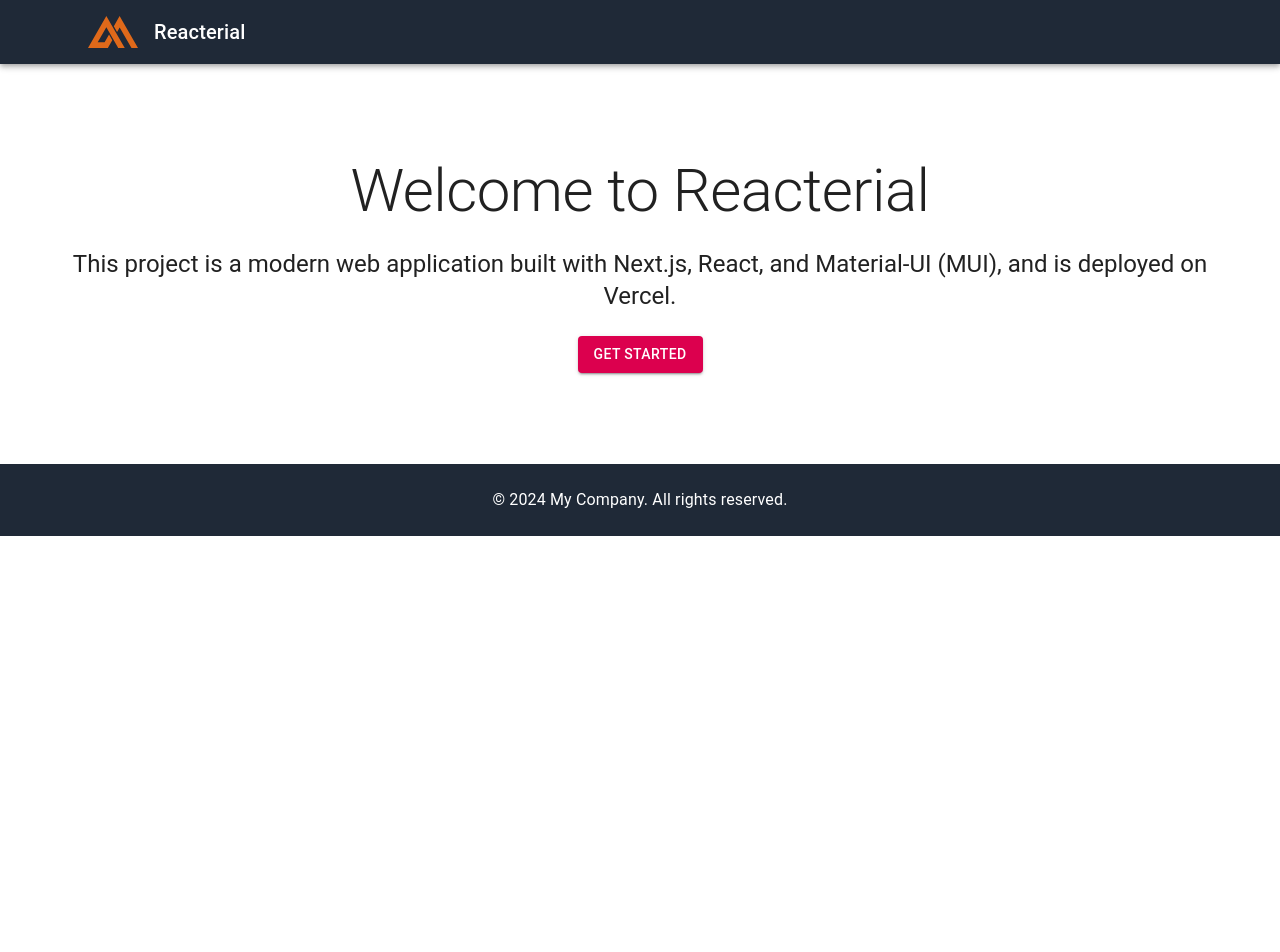
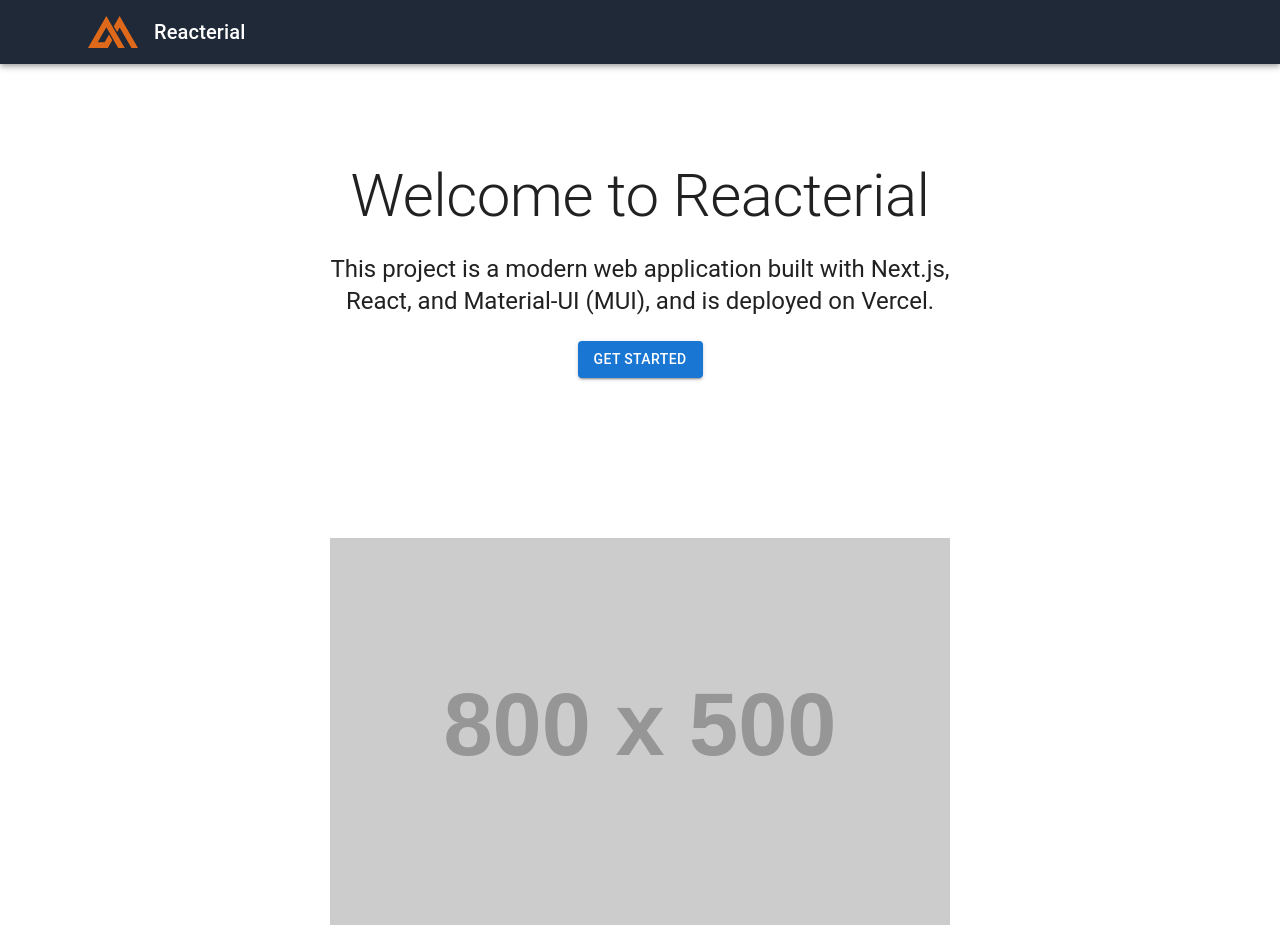
Before and after one commit to nolrm/reacterial, a Next.js app: page / in a window 1280 px wide. Shown: the top 952 px of the page. Before the commit the page ends 800 px from the top, so only its background shows below. Built offline with nearby package versions, Linux system fonts and the light colour scheme; no server answers.

Commit message:
Reacterial TODO and landing tidy ups

```diff
--- a/next.config.mjs
+++ b/next.config.mjs
@@ -1,4 +1,9 @@
 /** @type {import('next').NextConfig} */
-const nextConfig = {};
+const nextConfig = {
+    images: {
+        domains: ['placehold.co'],
+        dangerouslyAllowSVG: true,
+    },
+};
 
 export default nextConfig;
--- a/src/components/landing/banner.tsx
+++ b/src/components/landing/banner.tsx
@@ -1,22 +1,26 @@
 import { Box, Typography, Container, Button } from '@mui/material';
 import Link from 'next/link';
+import Image from "next/image";
 
 export default function Banner() {
     return (
-        <Box
+        <Box className="landing-banner"
             sx={{
-                height: '400px',
+                maxWidth: '700px',
                 display: 'flex',
                 flexDirection: 'column',
                 alignItems: 'center',
                 justifyContent: 'center',
-                // backgroundColor: 'primary.main',
-                // color: 'white',
+                padding: 2,
+                margin: '5em auto 10em',
                 textAlign: 'center',
-                padding: 2,
             }}
         >
             <Container>
+                <Box sx={{
+                    maxWidth: '700px',
+                    margin: '0 auto',
+                }}>
                     <Typography variant="h2" component="h1" gutterBottom>
                         Welcome to Reacterial
                     </Typography>
@@ -24,10 +28,23 @@ export default function Banner() {
                         This project is a modern web application built with Next.js, React, and Material-UI (MUI), and is deployed on Vercel.
                     </Typography>
                     <Link href="/login" passHref>
-                    <Button variant="contained" color="secondary" sx={{ mt: 2 }}>
+                        <Button variant="contained" color="primary" sx={{ mt: 2 }}>
                             Get Started
                         </Button>
                     </Link>
+                </Box>
+
+                <Box sx={{
+                    marginTop: '10em',
+                }}>
+                    <Image
+                        src='https://placehold.co/800x500'
+                        alt='Placeholder'
+                        layout='responsive'
+                        width={800}
+                        height={500}
+                    />
+                </Box>
             </Container>
         </Box>
     );
--- a/src/styles/styles.scss
+++ b/src/styles/styles.scss
@@ -12,3 +12,13 @@
     margin-left: 10px;
   }
 }
+
+.page-landing {
+  display: flex;
+  flex-direction: column;
+  min-height: 100vh;
+
+  main {
+    flex: 1 1 auto;
+  }
+}
```
Also changed, not shown: 1 other file (tests, documents, lock files or other folders). Lines whose indentation alone changed are shown as unchanged.
